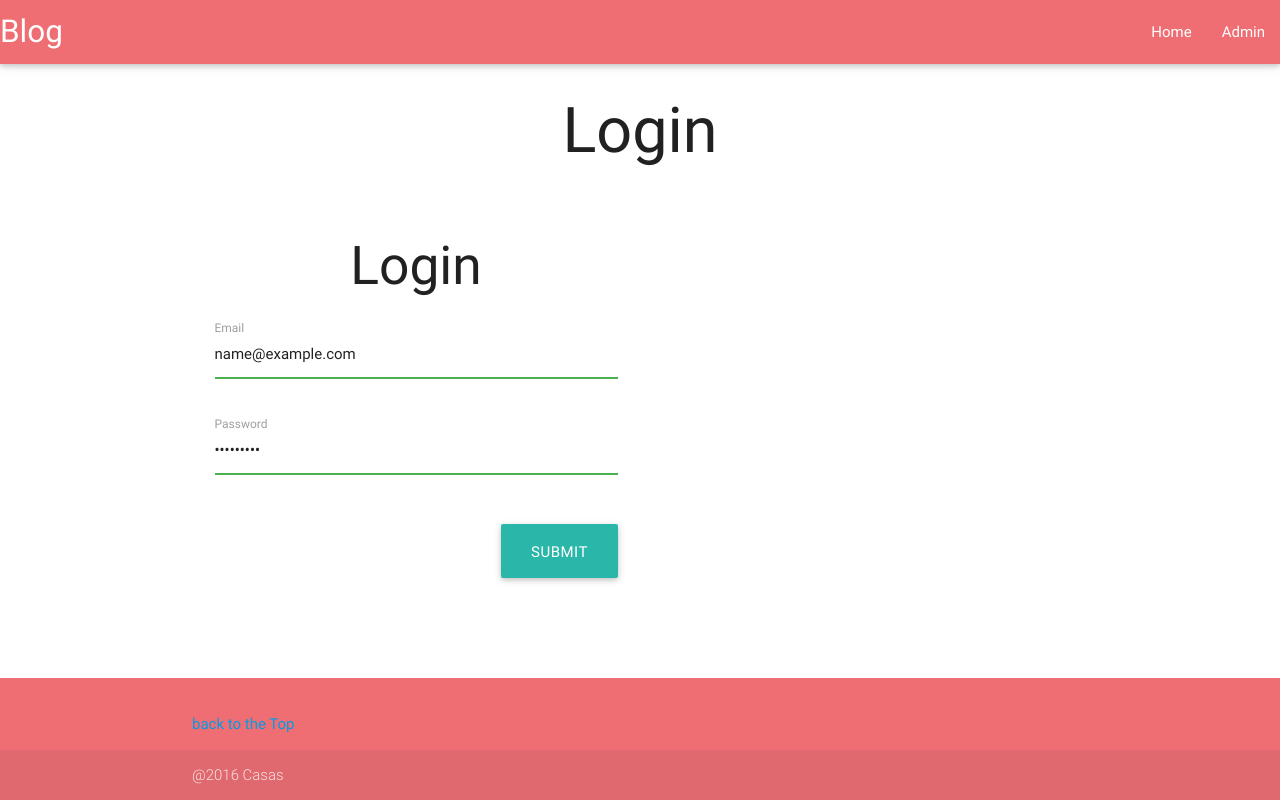
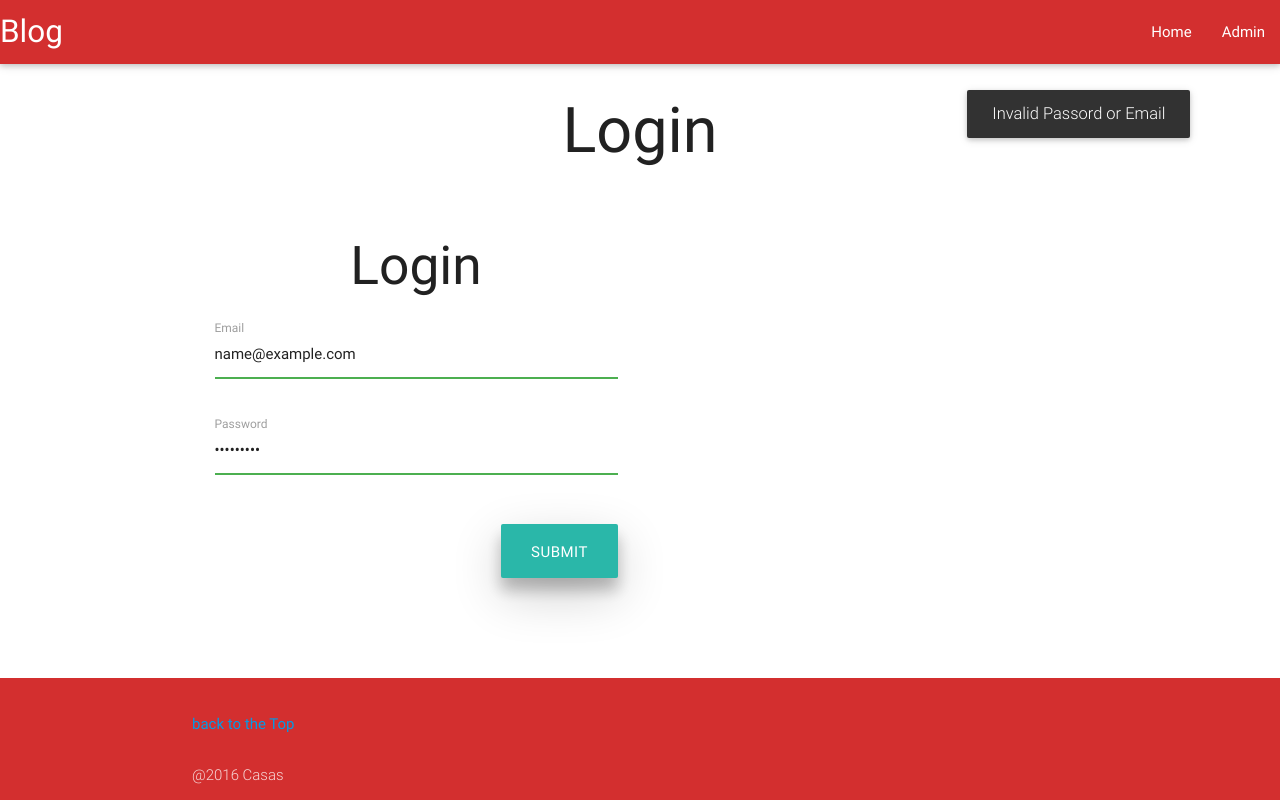
Before and after one commit to syrop212/MiniBlog, a plain HTML site: page Blog/public_html/admin.html in a window 1280 px wide. Both pictures are taken after typing "name@example.com", "Sample123" into the empty fields and a click on the button "SUBMIT". Drawn offline with nearby package versions, Linux system fonts and the light colour scheme; no server answers.

Commit message:
added toast to my blog

```diff
--- a/Blog/public_html/admin.html
+++ b/Blog/public_html/admin.html
@@ -15,7 +15,7 @@
     <body>
         <header>
             <nav>
-                <div class="nav-wrapper">
+                <div class="nav-wrapper red darken-2">
                     <a href="#" class="brand-logo">Blog</a>
                     <ul class="right">
                         <li><a href="index.html">Home</a></li>
@@ -36,11 +36,11 @@
                 </div>
             </div>
         </main>
-        <footer class="page-footer">
+        <footer class="page-footer red darken-2">
             <div class="container">
                 <p><a href="#">back to the Top</a></p>
             </div>
-            <div class="footer-copyright">
+            <div class="footer-copyright red darken-2">
                 <div class="container">
                     @2016 Casas
                 </div>
@@ -74,7 +74,7 @@
                   <div class="row">
                       <div class="col s12">
                           <p class="right-align">
-                              <button class="btn btn-large waves-effect waves-light" type="submit" name="action">Submit</button>
+                              <button class="btn btn-large waves-effect waves-light z-depth-3" onclick="Materialize.toasts('Invalid Password or Email', 4000)" type="submit" name="action">Submit</button>
                           </p>
                       </div>
                   </div>
--- a/Blog/public_html/js/admin.js
+++ b/Blog/public_html/js/admin.js
@@ -4,6 +4,9 @@ $(function () {
        VERSION = "v1";
 
    Backendless.initApp(APPLICATION_ID, SECRET_KEY, VERSION);
+
+   /*Backendless.UserService.logout();*/
+
    if(Backendless.UserService.isValidLogin()){
        userLoggedIn(Backendless.LocalCache.get("current-user-id"));
    } else {
@@ -68,7 +71,7 @@ function Posts(args) {
 function userLoggedIn(user) {
     console.log('user successfully logged in');
     var userData;
-    if (typeof user == "string") {
+    if (typeof user === "string") {
         userData = Backendless.Data.of(Backendless.User).findById(user);
     } else{
         userData = user;
@@ -81,9 +84,11 @@ function userLoggedIn(user) {
 }
 function userLoggedOut() {
     console.log("successfully log out");
+
 }
 
 function gotError(error) {
     console.log("Error message - " + error.message);
     console.log("Error code - " + error.code);
+    Materialize.toast('Invalid Passord or Email', 4000);
 }
```
Also changed, not shown: Blog/public_html/index.html (+3 -3 lines).
